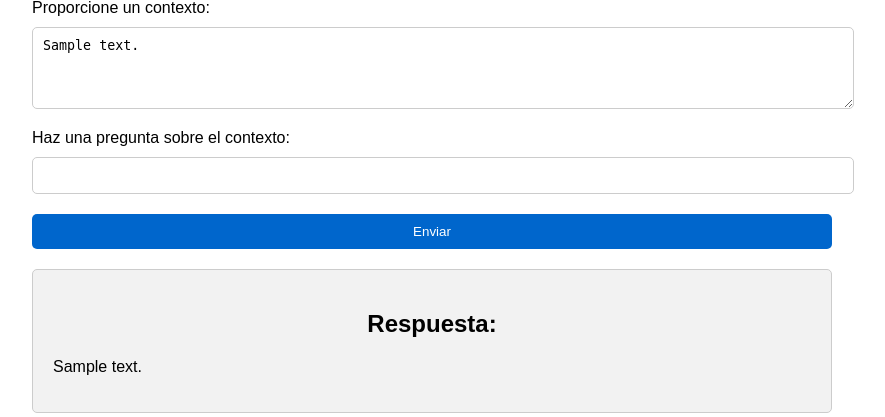
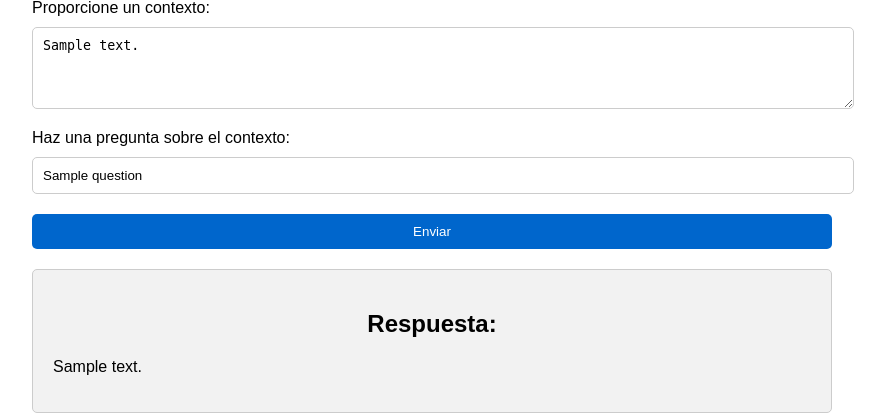
Before and after one commit to LorenzoLongaretto/BERT, a Flask app: template pag-bert/templates/index.html in a window 1280 px wide. Shown: the part 101-518 px from the top of the page, without its empty margins (208-1093 px from the left). Run offline with Flask 3, Linux system fonts and the light colour scheme; the template is opened without the code that fills it: most values are stand-ins (such as "Sample title", 1, 10 or a date in 2020).

Commit message:
Update index.html
mantiene respuesta

```diff
--- a/pag-bert/templates/index.html
+++ b/pag-bert/templates/index.html
@@ -18,7 +18,7 @@
   </div>
   <div class="form-group">
     <label for="question_input">Haz una pregunta sobre el contexto:</label>
-    <input type="text" name="question_input">
+    <input type="text" name="question_input" value= "{{ question }}">
   </div>
   <div class="form-group">
     <input type="submit" value="Enviar">
```
